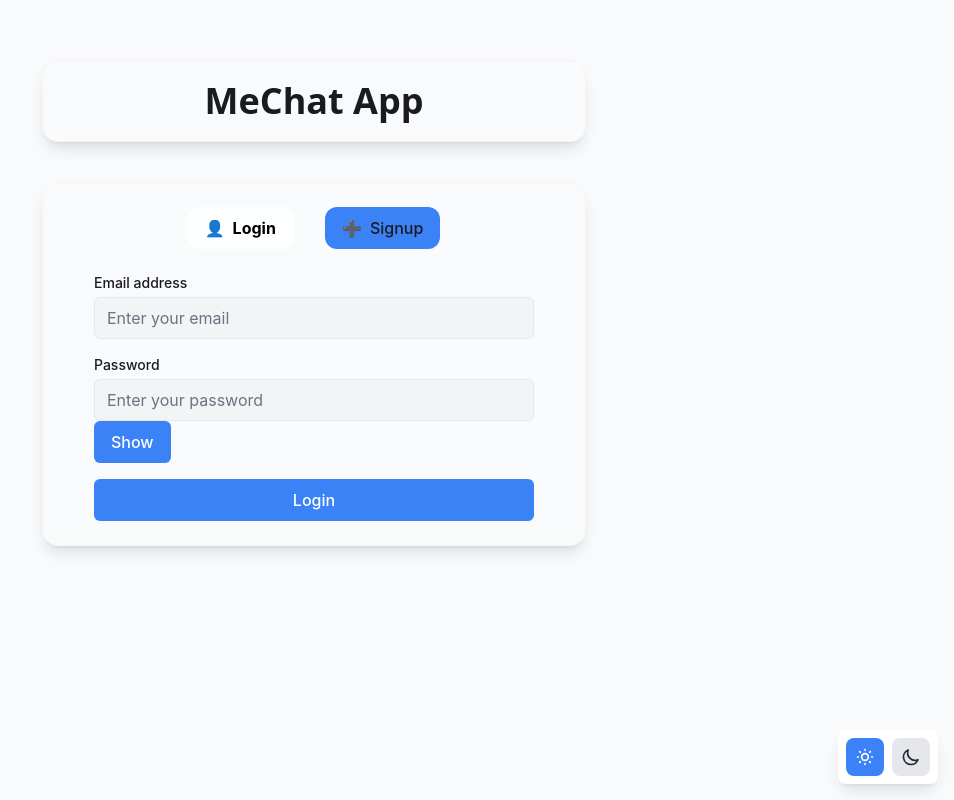
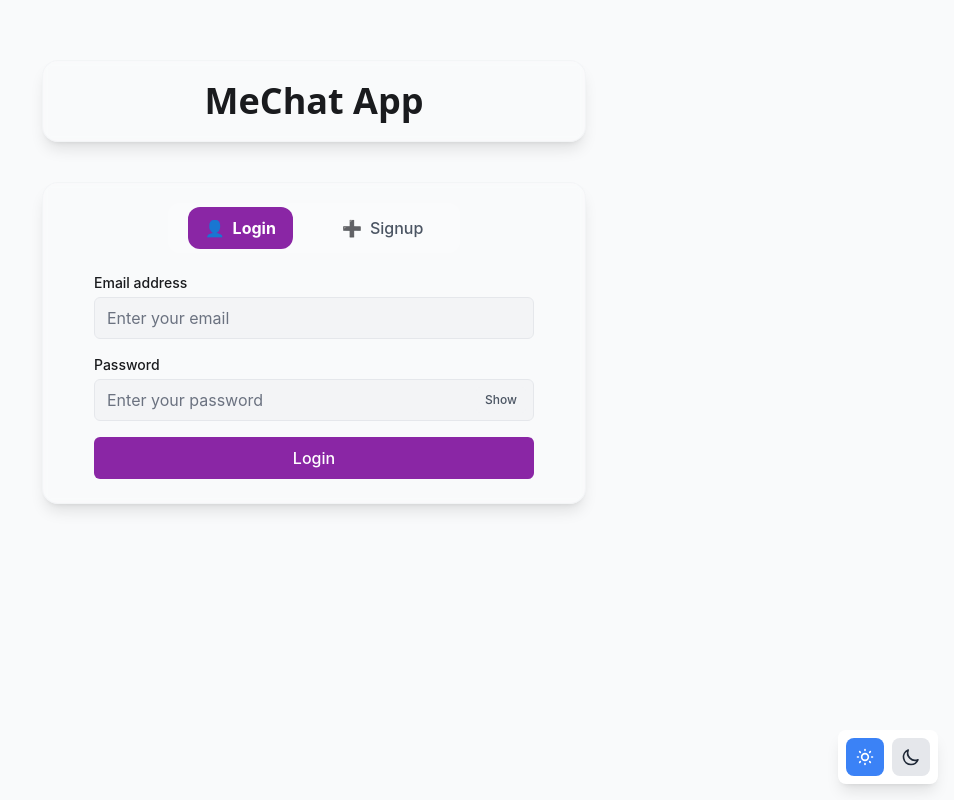
Before and after one commit to DivyeGandhi/MeChat, a React (Create React App) app in the folder frontend/: page / in a window 1280 px wide. Shown: the whole page, without its empty margins (326-1280 px from the left). Built offline with nearby package versions, Linux system fonts and the light colour scheme.

Commit message:
Update color scheme to purple theme and improve hover states

```diff
--- a/frontend/src/components/Authentication/Login.js
+++ b/frontend/src/components/Authentication/Login.js
@@ -90,7 +90,7 @@ const Login = () => {
               value={email}
               onChange={(e) => setEmail(e.target.value)}
               placeholder="Enter your email"
-              className="w-full px-3 py-2 border rounded-md focus:outline-none focus:ring-2 focus:ring-blue-500"
+              className="w-full px-3 py-2 border rounded-md focus:outline-none focus:ring-2 focus:ring-purple-primary"
               disabled={isLoading}
             />
           </div>
@@ -104,13 +104,13 @@ const Login = () => {
                 value={password}
                 onChange={(e) => setPassword(e.target.value)}
                 placeholder="Enter your password"
-                className="w-full px-3 py-2 border rounded-md focus:outline-none focus:ring-2 focus:ring-blue-500"
+                className="w-full px-3 py-2 pr-12 border rounded-md focus:outline-none focus:ring-2 focus:ring-purple-primary"
                 disabled={isLoading}
               />
               <button
                 type="button"
                 onClick={() => setShowPassword(!showPassword)}
-                className="password-toggle"
+                className="absolute right-2 top-1/2 -translate-y-1/2 text-xs px-2 py-1 bg-gray-100 text-gray-600 hover:!bg-gray-300 rounded focus:outline-none"
                 disabled={isLoading}
               >
                 {showPassword ? 'Hide' : 'Show'}
@@ -121,7 +121,7 @@ const Login = () => {
 
         <button
           type="submit"
-          className={`mt-4 w-full px-4 py-2 bg-blue-500 text-white rounded-md hover:bg-blue-600 focus:outline-none focus:ring-2 focus:ring-blue-500 ${
+          className={`mt-4 w-full px-4 py-2 bg-purple-primary text-white rounded-md hover:!bg-purple-hover focus:outline-none focus:ring-2 focus:ring-purple-primary ${
             isLoading ? 'opacity-50 cursor-not-allowed' : ''
           }`}
           disabled={isLoading}
--- a/frontend/src/components/Authentication/Signup.js
+++ b/frontend/src/components/Authentication/Signup.js
@@ -78,7 +78,7 @@ const SignUp = () => {
               value={name}
               onChange={(e) => setName(e.target.value)}
               placeholder="Enter your name"
-              className="w-full px-3 py-2 border rounded-md focus:outline-none focus:ring-2 focus:ring-blue-500"
+              className="w-full px-3 py-2 border rounded-md focus:outline-none focus:ring-2 focus:ring-purple-primary"
             />
           </div>
 
@@ -90,7 +90,7 @@ const SignUp = () => {
               value={email}
               onChange={(e) => setEmail(e.target.value)}
               placeholder="Enter your email"
-              className="w-full px-3 py-2 border rounded-md focus:outline-none focus:ring-2 focus:ring-blue-500"
+              className="w-full px-3 py-2 border rounded-md focus:outline-none focus:ring-2 focus:ring-purple-primary"
             />
           </div>
 
@@ -103,12 +103,12 @@ const SignUp = () => {
                 value={password}
                 onChange={(e) => setPassword(e.target.value)}
                 placeholder="Enter your password"
-                className="w-full px-3 py-2 border rounded-md focus:outline-none focus:ring-2 focus:ring-blue-500"
+                className="w-full px-3 py-2 pr-12 border rounded-md focus:outline-none focus:ring-2 focus:ring-purple-primary"
               />
               <button
                 type="button"
                 onClick={() => setShowPassword(!showPassword)}
-                className="password-toggle"
+                className="absolute right-2 top-1/2 -translate-y-1/2 text-xs px-2 py-1 bg-gray-100 text-gray-600 hover:!bg-gray-300 rounded focus:outline-none"
               >
                 {showPassword ? 'Hide' : 'Show'}
               </button>
@@ -124,14 +124,14 @@ const SignUp = () => {
                 value={confirmPassword}
                 onChange={(e) => setConfirmPassword(e.target.value)}
                 placeholder="Confirm your password"
-                className={`w-full px-3 py-2 border rounded-md focus:outline-none focus:ring-2 focus:ring-blue-500 ${
+                className={`w-full px-3 py-2 pr-12 border rounded-md focus:outline-none focus:ring-2 focus:ring-purple-primary ${
                   confirmPassword && password !== confirmPassword ? 'border-red-500' : ''
                 }`}
               />
               <button
                 type="button"
                 onClick={() => setShowConfirmPassword(!showConfirmPassword)}
-                className="password-toggle"
+                className="absolute right-2 top-1/2 -translate-y-1/2 text-xs px-2 py-1 bg-gray-100 text-gray-600 hover:!bg-gray-300 rounded focus:outline-none"
               >
                 {showConfirmPassword ? 'Hide' : 'Show'}
               </button>
@@ -144,7 +144,7 @@ const SignUp = () => {
 
         <button
           type="submit"
-          className="mt-4 w-full px-4 py-2 bg-blue-500 text-white rounded-md hover:bg-blue-600 focus:outline-none focus:ring-2 focus:ring-blue-500"
+          className="mt-4 w-full px-4 py-2 bg-purple-primary text-white rounded-md hover:!bg-purple-hover focus:outline-none focus:ring-2 focus:ring-purple-primary"
         >
           Sign Up
         </button>
--- a/frontend/src/pages/HomePage.js
+++ b/frontend/src/pages/HomePage.js
@@ -42,7 +42,9 @@ const HomePage = () => {
               <button
                 onClick={() => setActiveTab('login')}
                 className={`px-4 py-2 rounded-xl text-sm md:text-base flex items-center tab-title ${
-                  activeTab === 'login' ? 'bg-white/80 text-black font-bold' : 'text-[var(--foreground)]'
+                  activeTab === 'login'
+                    ? 'bg-purple-primary text-white font-bold hover:!bg-purple-hover'
+                    : 'bg-transparent text-gray-600 hover:!bg-purple-hover/10'
                 }`}
               >
                 <span className="mr-2">👤</span>
@@ -52,7 +54,9 @@ const HomePage = () => {
               <button
                 onClick={() => setActiveTab('signup')}
                 className={`px-4 py-2 rounded-xl text-sm md:text-base flex items-center tab-title ${
-                  activeTab === 'signup' ? 'bg-white/80 text-black font-bold' : 'text-[var(--foreground)]'
+                  activeTab === 'signup'
+                    ? 'bg-purple-primary text-white font-bold hover:!bg-purple-hover'
+                    : 'bg-transparent text-gray-600 hover:!bg-purple-hover/10'
                 }`}
               >
                 <span className="mr-2">➕</span>
--- a/frontend/tailwind.config.js
+++ b/frontend/tailwind.config.js
@@ -12,24 +12,31 @@ module.exports = {
           light: {
             bg: '#ffffff',
             text: '#000000',
-            primary: '#10B981', // Green
+            primary: '#8a26a5', // New purple color
             secondary: '#6B7280',
             border: '#E5E7EB',
+            hover: '#d998d3', // Light purple hover color
           },
           dark: {
             bg: '#1F2937',
             text: '#FFFFFF',
-            primary: '#8B5CF6', // Purple
+            primary: '#8a26a5', // New purple color
             secondary: '#9CA3AF',
             border: '#374151',
+            hover: '#6d1e84', // Darker purple hover color
           },
           'high-contrast': {
             bg: '#000000',
             text: '#FFFFFF',
-            primary: '#F59E0B', // Yellow
+            primary: '#8a26a5', // New purple color
             secondary: '#D1D5DB',
             border: '#FFFFFF',
+            hover: '#6d1e84', // Darker purple hover color
           },
+        },
+        purple: {
+          primary: '#8a26a5',
+          hover: '#d998d3', // Updated hover color for light mode
         },
       },
     },
```
